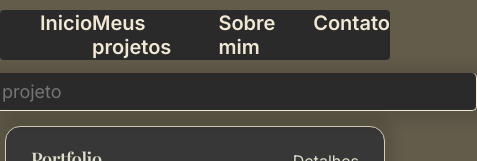
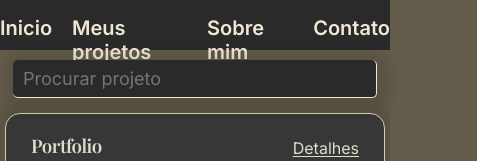
Before and after one commit to Felipe-gth/portfolio, an Angular app: page /projects in a window 390 px wide. Shown: the top 161 px of the page, 477 px wide, since content can reach past the window. Built offline with nearby package versions, Linux system fonts and the light colour scheme.

Commit message:
Make navbar responsive

```diff
--- a/src/app/components/navbar/navbar.component.css
+++ b/src/app/components/navbar/navbar.component.css
@@ -2,28 +2,27 @@
     background-color: #2a2a2a;
     height: 50px;
     width: 100%;
-    max-width: 700px;
-    margin: 0 auto;
     display: flex;
     flex-direction: column;
-    justify-content: center;
-    border-radius: 4px;
+    justify-content: space-evenly;
 
     position: fixed;
-    top: 10px;
+    top: 0;
     left: 0;
     right: 0;
     transition: transform 0.3s ease;
 }
 
 .navbar.hidden {
-    transform: translateY(calc(-100% - 10px));
+    transform: translateY(-100%);
 }
 
 .list{
     display: flex;
     flex-direction: row;
-    justify-content: space-around;
+    justify-content: center;
+    gap: 20px;
+    padding: 0px !important;
 }
 
 li{
--- a/src/app/projects/pages/projects/projects.component.css
+++ b/src/app/projects/pages/projects/projects.component.css
@@ -1,11 +1,12 @@
 .projects {
+    margin-top: 10px;
     display: flex;
     flex-direction: column;
 }
 
 input {
     background-color: #2a2a2a;
-    width: 550px;
+    width: 90%;
     border-radius: 5px;
     height: 35px;
     font-size: 18px;
@@ -20,11 +21,11 @@ input {
 }
 
 .input {
+    top: 60px;
     width: 100%;
     display: flex;
     flex-direction: column;
     align-items: center;
-    top: 70px;
     position: sticky;
     transition: top 0.3s ease;
 }
--- a/src/styles.css
+++ b/src/styles.css
@@ -55,6 +55,7 @@ h1, h2, h3, h4, h5, h6 {
 }
 
 body {
-    padding: 65px 0 0 0;
+    margin: 0px;
+    padding: 50px 0 0 0;
     background-color: #635c4b;
 }
```
